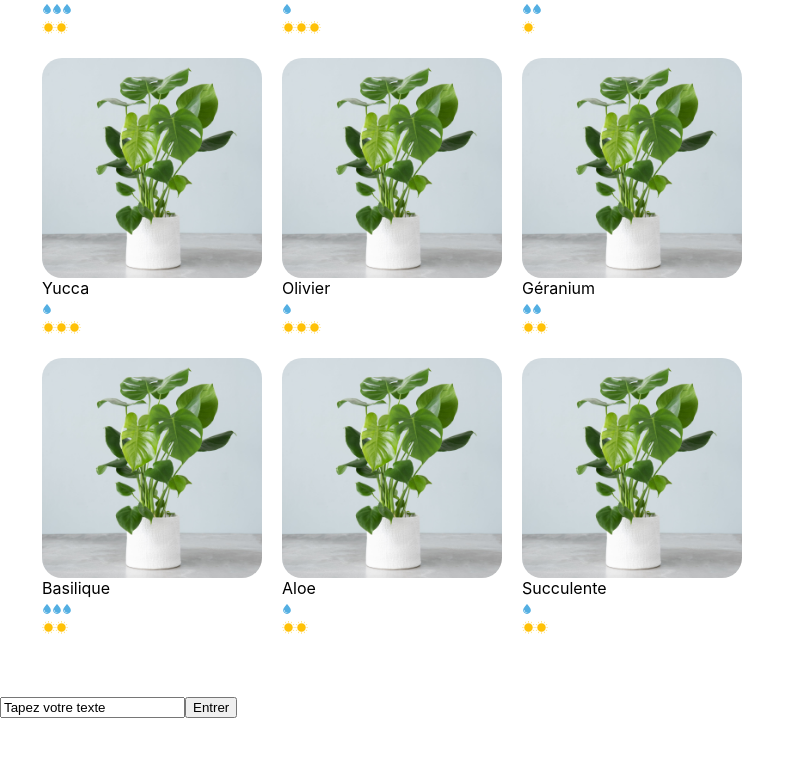
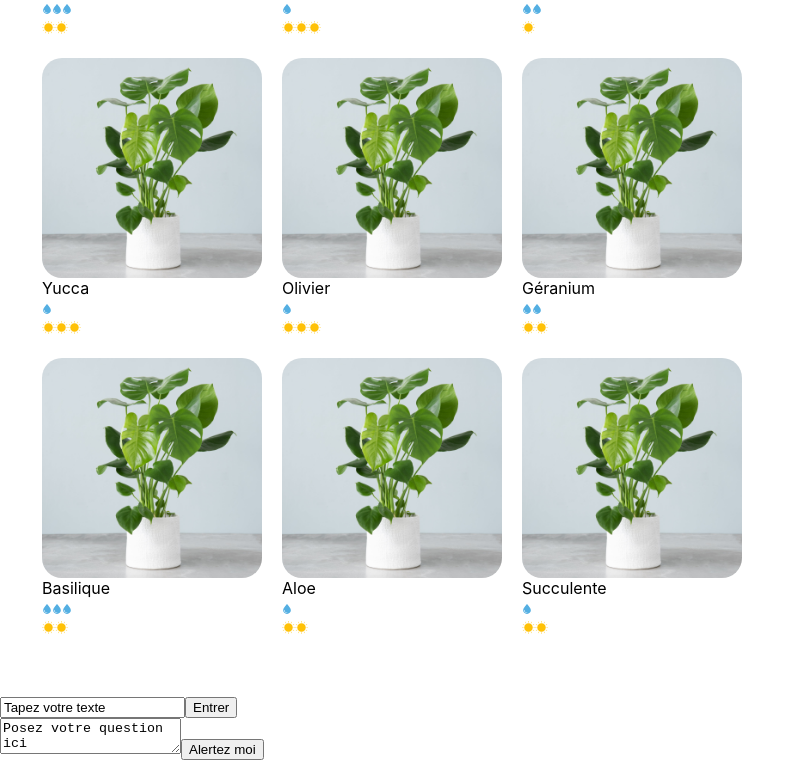
Before and after one commit to QuentinCAVIN/La-maison-de-la-Jungle, a React (Create React App) app: page / in a window 1280 px wide. Shown: the part 754-1514 px from the top of the page, without its empty margins (0-805 px from the left). Before the commit the page ends 1472 px from the top, so only its background shows below. Built offline with nearby package versions, Linux system fonts and the light colour scheme.

Commit message:
Ajout du Composant QuestionFormControlle à App.js

```diff
--- a/src/components/App.js
+++ b/src/components/App.js
@@ -3,6 +3,7 @@
 import Cart from "./Cart.js";
 import ShoppingList from "./ShoppingList";
 import QuestionFormNonControlle from "./QuestionFormNonControlle.js";
+import QuestionFormControlle from "./QuestionFormControlle.js";
 
 function App() {
   return (
@@ -17,6 +18,7 @@
       <Cart />
       <ShoppingList />
       <QuestionFormNonControlle />
+      <QuestionFormControlle />
     </div>
   );
 }
--- a/src/components/CareScale.js
+++ b/src/components/CareScale.js
@@ -22,7 +22,7 @@
     );
 
   return (
-    <div>
+    <div onClick={handleClick}>
       {range.map((rangeElem) =>
         scaleValue >= rangeElem ? (
           <span key={rangeElem.toString()}>{scaleType}</span>
@@ -32,4 +32,9 @@
   );
 }
 
+function handleClick(e) {
+  // Reprendre ICI pour générer une alerte qui dira ""Cette plante requiert peu/modérement/beaucoup de lumière/d'arrosage""
+  alert("alert");
+}
+
 export default CareScale;
--- a/src/components/QuestionFormControlle.js
+++ b/src/components/QuestionFormControlle.js
@@ -1,3 +1,17 @@
+import { useState } from "react";
+
 function QuestionFormControlle() {
-  return <div></div>;
+  const [inputValue, setInputValue] = useState("Posez votre question ici");
+
+  return (
+    <div>
+      <textarea
+        value={inputValue}
+        onChange={(e) => setInputValue(e.target.value)}
+      />
+      <button onClick={() => alert(inputValue)}> Alertez moi</button>
+    </div>
+  );
 }
+
+export default QuestionFormControlle;
```
